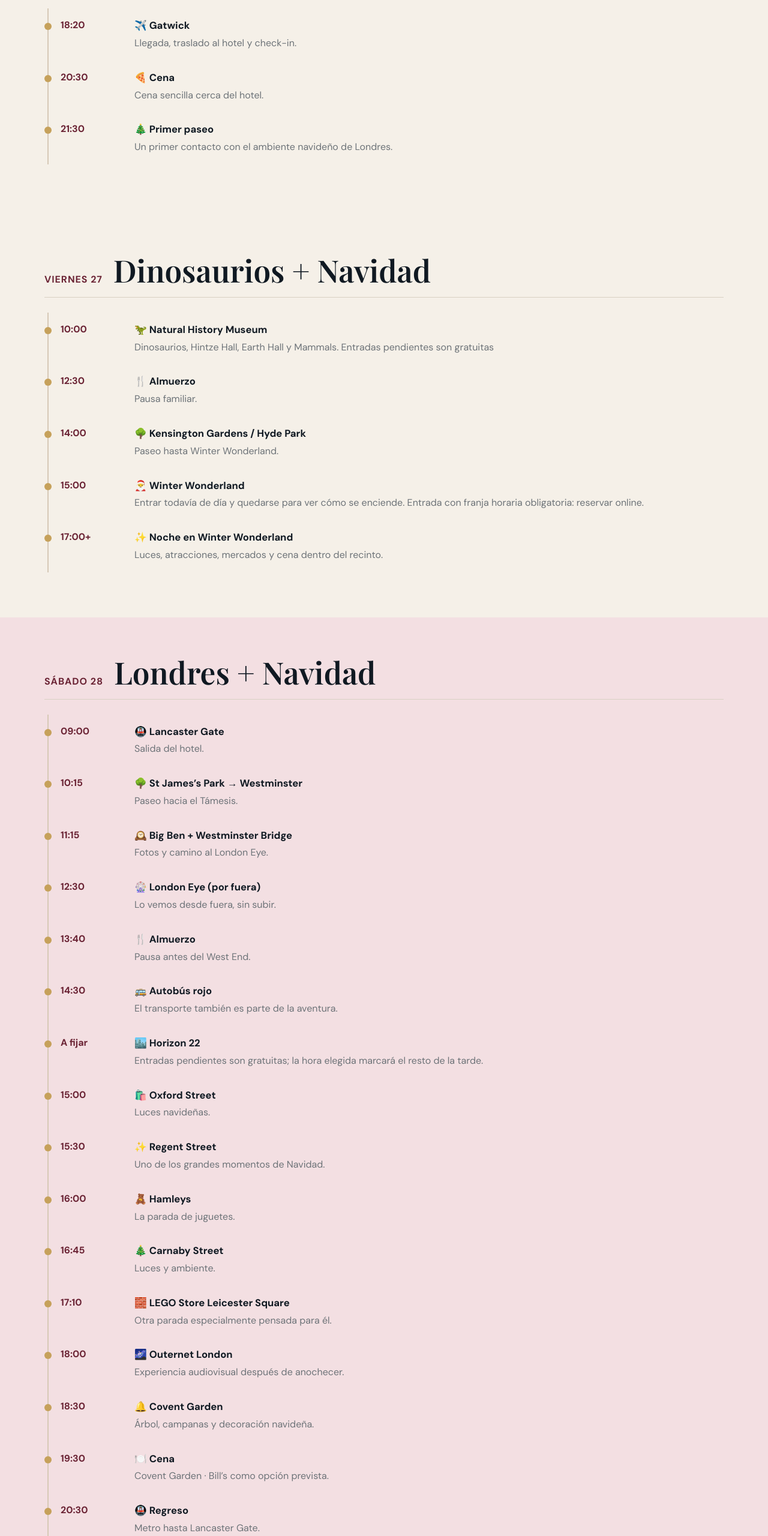
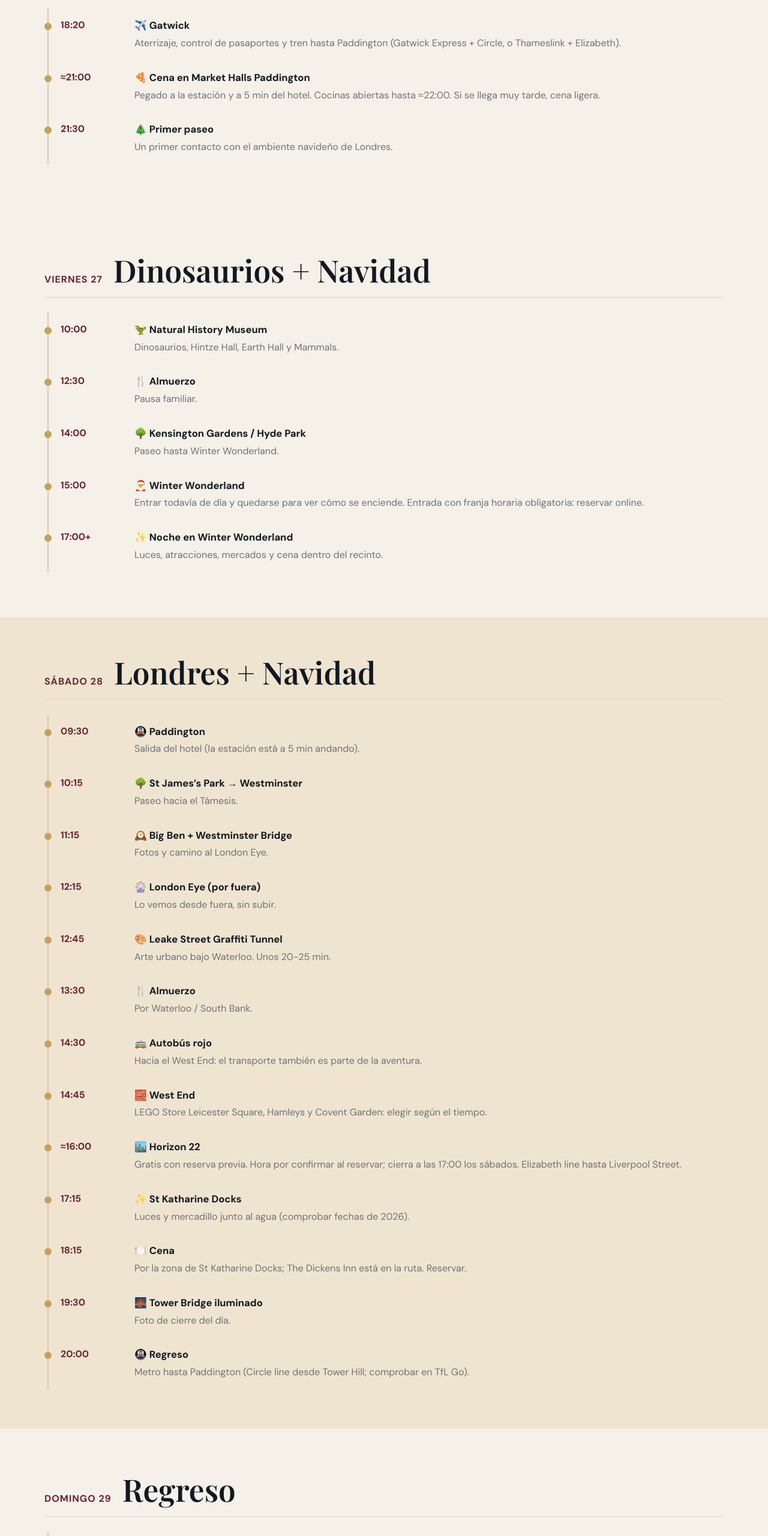
Before and after one commit to sekysan/londres-2026, a plain HTML site: page index.html in a window 1280 px wide. Shown: the part 1288-3848 px from the top of the page at 60% size. Drawn offline with nearby package versions, Linux system fonts and the light colour scheme.

Commit message:
Paddington, jueves, sabado y domingo

```diff
--- a/index.html
+++ b/index.html
@@ -16,7 +16,7 @@ a{color:inherit}.hero{min-height:78vh;color:#fff;display:flex;align-items:flex-e
 .grid4{display:grid;grid-template-columns:repeat(4,1fr);margin-top:45px}.stat{background:var(--paper);padding:24px;border-right:1px solid #e5ddd1}.stat:last-child{border:0}.stat b{display:block;font:600 2.2rem "Playfair Display",serif;color:var(--wine)}
 h2{font:600 clamp(2.1rem,4vw,3.7rem)/1.05 "Playfair Display",serif;margin:0}.section-title{display:flex;align-items:baseline;gap:18px;border-bottom:1px solid #d9d0c3;padding-bottom:16px;margin-bottom:8px}.daynum{color:var(--wine);font-weight:700;letter-spacing:.06em}
 .timeline{border-left:2px solid #d7c9b6;margin:25px 0 0 5px}.item{display:grid;grid-template-columns:105px 1fr;gap:18px;padding:16px 0 16px 20px;position:relative}.item:before{content:"";position:absolute;left:-7px;top:24px;width:12px;height:12px;background:var(--gold);border-radius:50%}.time{color:var(--wine);font-weight:700}.item h3{margin:0 0 4px;font-size:1.04rem}.item p{margin:0;color:var(--muted)}
-.feature{background:#f3dfe2;color:var(--navy)}.feature .wrap{padding-top:65px;padding-bottom:65px}.cards{display:grid;grid-template-columns:repeat(3,1fr);gap:18px;margin-top:28px}.card{background:var(--paper);color:var(--navy);padding:28px;min-height:190px}.card .emoji{font-size:2rem}.card h3{font:600 1.5rem "Playfair Display",serif;margin:12px 0 6px}.card p{margin:0;color:var(--muted)}
+.feature{background:#efe4cf;color:var(--navy)}.feature .wrap{padding-top:65px;padding-bottom:65px}.cards{display:grid;grid-template-columns:repeat(3,1fr);gap:18px;margin-top:28px}.card{background:var(--paper);color:var(--navy);padding:28px;min-height:190px}.card .emoji{font-size:2rem}.card h3{font:600 1.5rem "Playfair Display",serif;margin:12px 0 6px}.card p{margin:0;color:var(--muted)}
 .map{background:#e8e0d4;border:1px solid #d5cab9;padding:30px;margin-top:28px}.map a{display:inline-block;background:var(--wine);color:#fff;text-decoration:none;padding:14px 20px;font-weight:700;margin-top:8px}.layers{display:grid;grid-template-columns:repeat(2,1fr);gap:14px;margin-top:16px}.layer{background:var(--paper);padding:20px;border-left:4px solid var(--gold)}.layer h3{margin:0 0 5px;font:600 1.2rem "Playfair Display",serif}.layer p{margin:0;color:var(--muted)}
 .mission{background:#eee6da}.mission-grid{display:grid;grid-template-columns:repeat(3,1fr);gap:15px;margin-top:28px}.mission-card{background:#fff;padding:24px}.mission-card strong{display:block;font:600 1.35rem "Playfair Display",serif;margin-bottom:6px}
 .check{display:grid;grid-template-columns:repeat(2,1fr);gap:10px;margin-top:28px}.check div{background:#fff;padding:13px 16px}.check label{display:flex;gap:12px;align-items:center;cursor:pointer;min-height:32px}.check input{width:22px;height:22px;accent-color:var(--wine);flex:none}.check .done span{text-decoration:line-through;opacity:.55}.note{color:var(--muted);margin:10px 0 0}.footer{background:#0b1218;color:#ccd2d6;text-align:center;padding:45px 20px}.footer strong{color:#fff}
@@ -42,8 +42,8 @@ h2{font:600 clamp(2.1rem,4vw,3.7rem)/1.05 "Playfair Display",serif;margin:0}.sec
 <section class="wrap">
 <div class="section-title"><span class="daynum">JUEVES 26</span><h2>Llegada</h2></div>
 <div class="timeline">
-<div class="item"><div class="time">18:20</div><div><h3>✈️ Gatwick</h3><p>Llegada, traslado al hotel y check-in.</p></div></div>
-<div class="item"><div class="time">20:30</div><div><h3>🍕 Cena</h3><p>Cena sencilla cerca del hotel.</p></div></div>
+<div class="item"><div class="time">18:20</div><div><h3>✈️ Gatwick</h3><p>Aterrizaje, control de pasaportes y tren hasta Paddington (Gatwick Express + Circle, o Thameslink + Elizabeth).</p></div></div>
+<div class="item"><div class="time">≈21:00</div><div><h3>🍕 Cena en Market Halls Paddington</h3><p>Pegado a la estación y a 5 min del hotel. Cocinas abiertas hasta ≈22:00. Si se llega muy tarde, cena ligera.</p></div></div>
 <div class="item"><div class="time">21:30</div><div><h3>🎄 Primer paseo</h3><p>Un primer contacto con el ambiente navideño de Londres.</p></div></div>
 </div>
 </section>
@@ -51,7 +51,7 @@ h2{font:600 clamp(2.1rem,4vw,3.7rem)/1.05 "Playfair Display",serif;margin:0}.sec
 <section class="wrap">
 <div class="section-title"><span class="daynum">VIERNES 27</span><h2>Dinosaurios + Navidad</h2></div>
 <div class="timeline">
-<div class="item"><div class="time">10:00</div><div><h3>🦖 Natural History Museum</h3><p>Dinosaurios, Hintze Hall, Earth Hall y Mammals. Entradas pendientes son gratuitas</p></div></div>
+<div class="item"><div class="time">10:00</div><div><h3>🦖 Natural History Museum</h3><p>Dinosaurios, Hintze Hall, Earth Hall y Mammals.</p></div></div>
 <div class="item"><div class="time">12:30</div><div><h3>🍴 Almuerzo</h3><p>Pausa familiar.</p></div></div>
 <div class="item"><div class="time">14:00</div><div><h3>🌳 Kensington Gardens / Hyde Park</h3><p>Paseo hasta Winter Wonderland.</p></div></div>
 <div class="item"><div class="time">15:00</div><div><h3>🎅 Winter Wonderland</h3><p>Entrar todavía de día y quedarse para ver cómo se enciende. Entrada con franja horaria obligatoria: reservar online.</p></div></div>
@@ -62,29 +62,24 @@ h2{font:600 clamp(2.1rem,4vw,3.7rem)/1.05 "Playfair Display",serif;margin:0}.sec
 <section class="feature"><div class="wrap">
 <div class="section-title"><span class="daynum">SÁBADO 28</span><h2>Londres + Navidad</h2></div>
 <div class="timeline">
-<div class="item"><div class="time">09:00</div><div><h3>🚇 Lancaster Gate</h3><p>Salida del hotel.</p></div></div>
-
+<div class="item"><div class="time">09:30</div><div><h3>🚇 Paddington</h3><p>Salida del hotel (la estación está a 5 min andando).</p></div></div>
 <div class="item"><div class="time">10:15</div><div><h3>🌳 St James’s Park → Westminster</h3><p>Paseo hacia el Támesis.</p></div></div>
 <div class="item"><div class="time">11:15</div><div><h3>🕰️ Big Ben + Westminster Bridge</h3><p>Fotos y camino al London Eye.</p></div></div>
-<div class="item"><div class="time">12:30</div><div><h3>🎡 London Eye (por fuera)</h3><p>Lo vemos desde fuera, sin subir.</p></div></div>
-
-<div class="item"><div class="time">13:40</div><div><h3>🍴 Almuerzo</h3><p>Pausa antes del West End.</p></div></div>
-<div class="item"><div class="time">14:30</div><div><h3>🚌 Autobús rojo</h3><p>El transporte también es parte de la aventura.</p></div></div>
-<div class="item"><div class="time">A fijar</div><div><h3>🏙️ Horizon 22</h3><p>Entradas pendientes son gratuitas; la hora elegida marcará el resto de la tarde.</p></div></div>
-<div class="item"><div class="time">15:00</div><div><h3>🛍️ Oxford Street</h3><p>Luces navideñas.</p></div></div>
-<div class="item"><div class="time">15:30</div><div><h3>✨ Regent Street</h3><p>Uno de los grandes momentos de Navidad.</p></div></div>
-<div class="item"><div class="time">16:00</div><div><h3>🧸 Hamleys</h3><p>La parada de juguetes.</p></div></div>
-<div class="item"><div class="time">16:45</div><div><h3>🎄 Carnaby Street</h3><p>Luces y ambiente.</p></div></div>
-<div class="item"><div class="time">17:10</div><div><h3>🧱 LEGO Store Leicester Square</h3><p>Otra parada especialmente pensada para él.</p></div></div>
-<div class="item"><div class="time">18:00</div><div><h3>🌌 Outernet London</h3><p>Experiencia audiovisual después de anochecer.</p></div></div>
-<div class="item"><div class="time">18:30</div><div><h3>🔔 Covent Garden</h3><p>Árbol, campanas y decoración navideña.</p></div></div>
-<div class="item"><div class="time">19:30</div><div><h3>🍽️ Cena</h3><p>Covent Garden · Bill’s como opción prevista.</p></div></div>
-<div class="item"><div class="time">20:30</div><div><h3>🚇 Regreso</h3><p>Metro hasta Lancaster Gate.</p></div></div>
+<div class="item"><div class="time">12:15</div><div><h3>🎡 London Eye (por fuera)</h3><p>Lo vemos desde fuera, sin subir.</p></div></div>
+<div class="item"><div class="time">12:45</div><div><h3>🎨 Leake Street Graffiti Tunnel</h3><p>Arte urbano bajo Waterloo. Unos 20-25 min.</p></div></div>
+<div class="item"><div class="time">13:30</div><div><h3>🍴 Almuerzo</h3><p>Por Waterloo / South Bank.</p></div></div>
+<div class="item"><div class="time">14:30</div><div><h3>🚌 Autobús rojo</h3><p>Hacia el West End: el transporte también es parte de la aventura.</p></div></div>
+<div class="item"><div class="time">14:45</div><div><h3>🧱 West End</h3><p>LEGO Store Leicester Square, Hamleys y Covent Garden: elegir según el tiempo.</p></div></div>
+<div class="item"><div class="time">≈16:00</div><div><h3>🏙️ Horizon 22</h3><p>Gratis con reserva previa. Hora por confirmar al reservar; cierra a las 17:00 los sábados. Elizabeth line hasta Liverpool Street.</p></div></div>
+<div class="item"><div class="time">17:15</div><div><h3>✨ St Katharine Docks</h3><p>Luces y mercadillo junto al agua (comprobar fechas de 2026).</p></div></div>
+<div class="item"><div class="time">18:15</div><div><h3>🍽️ Cena</h3><p>Por la zona de St Katharine Docks; The Dickens Inn está en la ruta. Reservar.</p></div></div>
+<div class="item"><div class="time">19:30</div><div><h3>🌉 Tower Bridge iluminado</h3><p>Foto de cierre del día.</p></div></div>
+<div class="item"><div class="time">20:00</div><div><h3>🚇 Regreso</h3><p>Metro hasta Paddington (Circle line desde Tower Hill; comprobar en TfL Go).</p></div></div>
 </div></div></section>
 
 <section class="wrap"><div class="section-title"><span class="daynum">DOMINGO 29</span><h2>Regreso</h2></div>
 <div class="timeline"><div class="item"><div class="time">08:00</div><div><h3>☕ Desayuno + checkout</h3><p>Salida del hotel.</p></div></div>
-<div class="item"><div class="time">09:00</div><div><h3>🚆 Gatwick</h3><p>Traslado para el vuelo de las 12:15 (llegada a Alicante a las 15:50).</p></div></div></div></section>
+<div class="item"><div class="time">08:20</div><div><h3>🚆 Paddington → Gatwick</h3><p>Circle line a Victoria y Gatwick Express (30 min). Llegada ≈10:00 para el vuelo de las 12:15 (llegada a Alicante a las 15:50). Comprobar obras en National Rail.</p></div></div></div></section>
 
 <section class="wrap"><h2>Lo que no puede faltar</h2>
 <div class="cards"><div class="card"><div class="emoji">🦖</div><h3>Natural History Museum</h3><p>Dinosaurios y el espectacular edificio.</p></div>
@@ -100,18 +95,18 @@ h2{font:600 clamp(2.1rem,4vw,3.7rem)/1.05 "Playfair Display",serif;margin:0}.sec
 <div class="layer"><h3>🎄 Viernes · Dinosaurios + Navidad</h3><p>Museo, Hyde Park y Winter Wonderland.</p></div>
 <div class="layer"><h3>✨ Sábado · Londres + Navidad</h3><p>Ruta completa del sábado.</p></div>
 <div class="layer"><h3>🎯 Misión · Encontrar la Navidad</h3><p>Juego para descubrir la ciudad.</p></div>
-<div class="layer"><h3>🚇🚌 Transporte</h3><p>Lancaster Gate, bus y regreso.</p></div>
+<div class="layer"><h3>🚇🚌 Transporte</h3><p>Paddington, bus y regreso.</p></div>
 </div></section>
 
 <section class="mission"><div class="wrap"><h2>🎯 Misión: encontrar la Navidad</h2>
 <div class="mission-grid"><div class="mission-card">🎄<strong>El árbol gigante</strong>Encuéntralo en Covent Garden.</div>
 <div class="mission-card">🔔<strong>Las campanas</strong>Localiza las grandes decoraciones.</div>
-<div class="mission-card">✨<strong>Las luces</strong>Regent Street, Carnaby y Oxford Street.</div></div></div></section>
+<div class="mission-card">✨<strong>Las luces</strong>St Katharine Docks, Tower Bridge y Covent Garden.</div></div></div></section>
 
 <section class="wrap"><h2>Checklist</h2><p class="note">Se guarda en tu móvil: cada persona marca lo suyo.</p><div class="check">
 <div>☐ Dinosaurios</div><div>☐ Winter Wonderland</div><div>☐ London Eye (por fuera)</div><div>☐ Metro</div>
-<div>☐ Autobús rojo</div><div>☐ Hamleys</div><div>☐ LEGO Store</div><div>☐ Outernet</div>
-<div>☐ Árbol de Covent Garden</div><div>☐ Horizon 22</div><div>☐ Londres iluminado</div></div></section>
+<div>☐ Autobús rojo</div><div>☐ Hamleys</div><div>☐ LEGO Store</div><div>☐ Leake Street</div>
+<div>☐ Árbol de Covent Garden</div><div>☐ Horizon 22</div><div>☐ St Katharine Docks</div><div>☐ Londres iluminado</div></div></section>
 </main>
 <footer class="footer"><strong>Londres · 26–29 noviembre 2026</strong><br>El primer fin de semana de Navidad</footer>
 <script>
```
